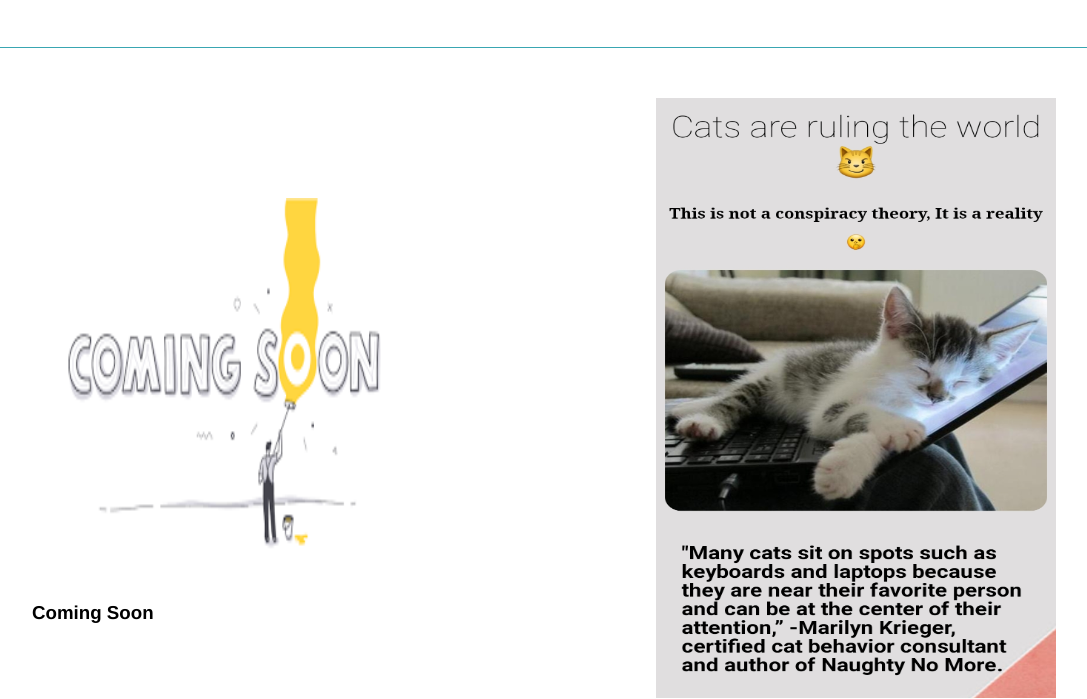
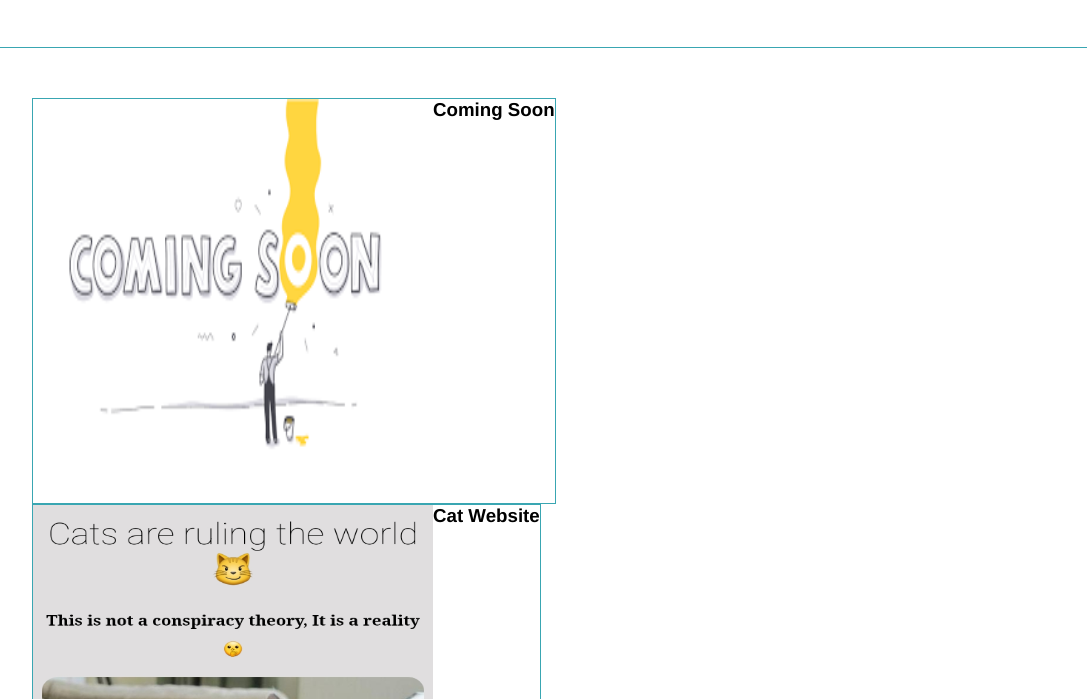
Before and after one commit to Jejexd/Portfolio, a plain HTML site: page index.html in a window 1280 px wide. Shown: the part 514-1213 px from the top of the page, without its empty margins (96-1183 px from the left). Drawn offline with Linux system fonts and the light colour scheme.

Commit message:
update html

```diff
--- a/assets/style.css
+++ b/assets/style.css
@@ -80,8 +80,23 @@ header nav ul li a:hover {
   border-bottom: 1px solid #39a6b2;
   display: flex;
   flex-wrap: wrap;
-  align-items: center;
+  align-items: baseline;
   justify-content: space-between;
+}
+.project-img-first {
+  display: flex;
+  flex-wrap: wrap;
+  max-width: 800px;
+  max-height: 600px;
+  border: #39a6b2 solid 1px;
+}
+.project-img {
+  display: flex;
+  flex-wrap: wrap;
+  justify-content: space-evenly;
+  min-width: 200px;
+
+  border: #39a6b2 solid 1px;
 }
 footer {
   text-align: center;
--- a/index.html
+++ b/index.html
@@ -5,7 +5,7 @@
     <meta http-equiv="X-UA-Compatible" content="IE=edge" />
     <meta name="viewport" content="width=device-width, initial-scale=1.0" />
     <title>Jeni's Portfolio</title>
-    <link rel="stylesheet" href="/assets/style.css" />
+    <link rel="stylesheet" href="assets/style.css" />
   </head>
   <body>
     <!--Header-->
```
